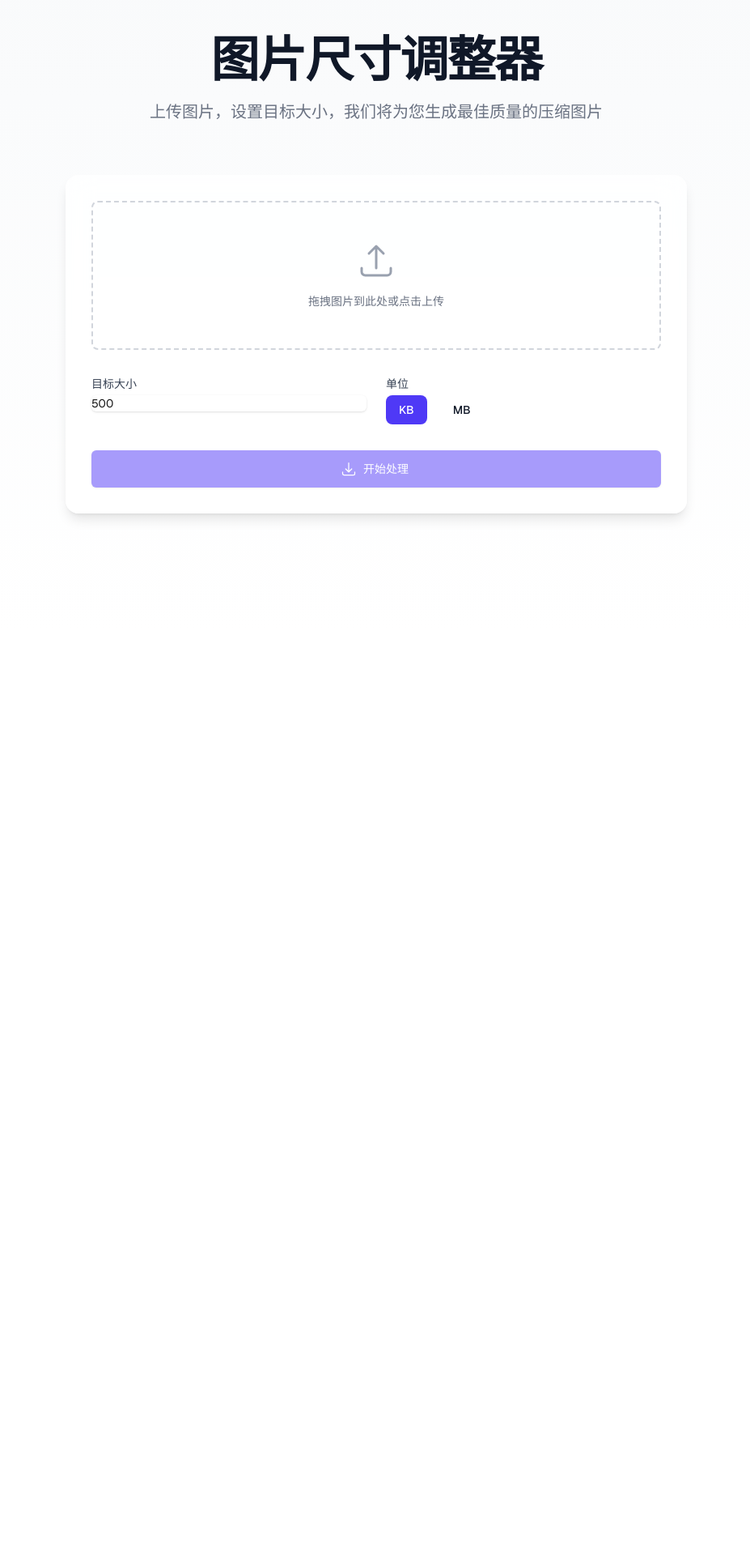
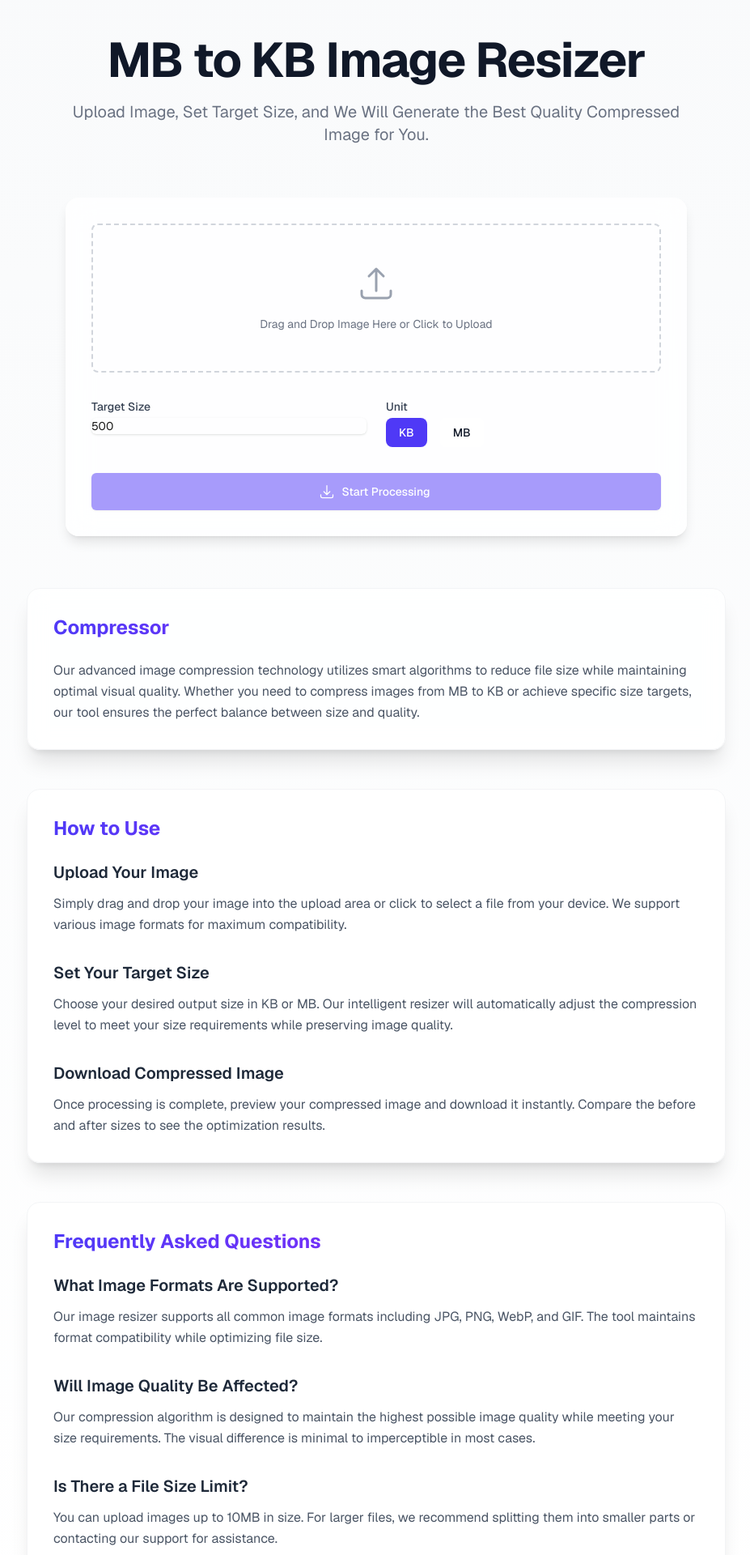
Before and after one commit to shijiu668/kbmb, a Next.js app: page / in a window 1280 px wide. Shown: the part 20-1940 px from the top of the page at 81% size, without its empty margins (175-1102 px from the left). Before the commit the page ends 800 px from the top, so only its background shows below. Built offline with nearby package versions, Linux system fonts and the light colour scheme.

Commit message:
第8次上传

```diff
--- a/src/app/layout.tsx
+++ b/src/app/layout.tsx
@@ -7,15 +7,15 @@ const geist = Geist({
 });
 
 export const metadata: Metadata = {
-  title: "图片尺寸调整器 - 在线图片压缩工具",
-  description: "一款专业的在线图片压缩工具，帮助您轻松调整图片大小，同时保持最佳图片质量。支持KB/MB单位选择，快速导出，操作简单。",
-  keywords: "图片压缩,图片大小调整,在线图片工具,图片优化,图片质量调整",
-  authors: [{ name: "图片尺寸调整器" }],
+  title: "MB to KB Image Resizer",
+  description: "Resize Images Online with Optimal Quality, Support KB/MB Units, Fast Export and Simple Operation",
+  keywords: "Image Resizer, MB to KB, Resize Images with Optimal Quality, Resize Image KB MB, Image Size Converter, Fast Image Resizing, Online Image Resizer Tool, Resize Images Quickly, Download Resized Images, Image Optimization Tool",
+  authors: [{ name: "MB to KB Image Resizer" }],
   viewport: "width=device-width, initial-scale=1",
   robots: "index, follow",
   openGraph: {
-    title: "图片尺寸调整器 - 在线图片压缩工具",
-    description: "一款专业的在线图片压缩工具，帮助您轻松调整图片大小，同时保持最佳图片质量。",
+    title: "MB to KB Image Resizer",
+    description: "Resize Images Online with Optimal Quality, Support KB/MB Units, Fast Export and Simple Operation",
     type: "website",
   },
 };
@@ -26,7 +26,7 @@ export default function RootLayout({
   children: React.ReactNode;
 }>) {
   return (
-    <html lang="zh-CN">
+    <html lang="en">
       <body className={geist.className}>{children}</body>
     </html>
   );
--- a/src/app/page.tsx
+++ b/src/app/page.tsx
@@ -125,10 +125,10 @@ export default function Home() {
       <div className="max-w-7xl mx-auto px-4 py-16 sm:px-6 lg:px-8">
         <div className="text-center">
           <h1 className="text-4xl font-bold tracking-tight text-gray-900 dark:text-white sm:text-5xl md:text-6xl">
-            图片尺寸调整器
+            MB to KB Image Resizer
           </h1>
           <p className="mt-3 max-w-md mx-auto text-base text-gray-500 dark:text-gray-400 sm:text-lg md:mt-5 md:text-xl md:max-w-3xl">
-            上传图片，设置目标大小，我们将为您生成最佳质量的压缩图片
+            Upload Image, Set Target Size, and We Will Generate the Best Quality Compressed Image for You.
           </p>
         </div>
 
@@ -152,7 +152,7 @@ export default function Home() {
               />
               <ArrowUpTrayIcon className="mx-auto h-12 w-12 text-gray-400" />
               <p className="mt-4 text-sm text-gray-500 dark:text-gray-400">
-                拖拽图片到此处或点击上传
+                Drag and Drop Image Here or Click to Upload
               </p>
             </div>
 
@@ -180,7 +180,7 @@ export default function Home() {
             <div className="mt-8 grid grid-cols-1 gap-6 sm:grid-cols-2">
               <div>
                 <label className="block text-sm font-medium text-gray-700 dark:text-gray-300">
-                  目标大小
+                  Target Size
                 </label>
                 <div className="mt-1">
                   <input
@@ -194,7 +194,7 @@ export default function Home() {
 
               <div>
                 <label className="block text-sm font-medium text-gray-700 dark:text-gray-300">
-                  单位
+                  Unit
                 </label>
                 <div className="mt-1">
                   <RadioGroup value={unit} onChange={setUnit} className="flex space-x-4">
@@ -231,7 +231,7 @@ export default function Home() {
                 ) : (
                   <>
                     <ArrowDownTrayIcon className="-ml-1 mr-2 h-5 w-5" aria-hidden="true" />
-                    开始处理
+                    Start Processing
                   </>
                 )}
               </button>
@@ -264,12 +264,57 @@ export default function Home() {
                   className="mt-4 inline-flex items-center px-4 py-2 border border-transparent text-sm font-medium rounded-md shadow-sm text-white bg-indigo-600 hover:bg-indigo-700 focus:outline-none focus:ring-2 focus:ring-offset-2 focus:ring-indigo-500"
                 >
                   <ArrowDownTrayIcon className="-ml-1 mr-2 h-5 w-5" aria-hidden="true" />
-                  下载图片
+                  Download Image
                 </a>
               </div>
             )}
           </div>
         </div>
+
+        <div className="mt-16 max-w-4xl mx-auto px-4">
+          <section className="mb-12 bg-white/80 dark:bg-gray-800/80 backdrop-blur-md rounded-2xl p-8 shadow-xl hover:shadow-2xl transition-shadow duration-300 border border-gray-100 dark:border-gray-700">
+            <h2 className="text-2xl font-bold bg-gradient-to-r from-indigo-600 to-purple-600 bg-clip-text text-transparent mb-6">Compressor</h2>
+            <p className="text-gray-600 dark:text-gray-400 leading-relaxed">
+              Our advanced image compression technology utilizes smart algorithms to reduce file size while maintaining optimal visual quality. Whether you need to compress images from MB to KB or achieve specific size targets, our tool ensures the perfect balance between size and quality.
+            </p>
+          </section>
+
+          <section className="mb-12 bg-white/80 dark:bg-gray-800/80 backdrop-blur-md rounded-2xl p-8 shadow-xl hover:shadow-2xl transition-shadow duration-300 border border-gray-100 dark:border-gray-700">
+            <h2 className="text-2xl font-bold bg-gradient-to-r from-indigo-600 to-purple-600 bg-clip-text text-transparent mb-6">How to Use</h2>
+            <div className="space-y-8">
+              <div className="group">
+                <h3 className="text-xl font-semibold text-gray-800 dark:text-gray-200 mb-3 group-hover:text-indigo-600 transition-colors">Upload Your Image</h3>
+                <p className="text-gray-600 dark:text-gray-400 leading-relaxed">Simply drag and drop your image into the upload area or click to select a file from your device. We support various image formats for maximum compatibility.</p>
+              </div>
+              <div className="group">
+                <h3 className="text-xl font-semibold text-gray-800 dark:text-gray-200 mb-3 group-hover:text-indigo-600 transition-colors">Set Your Target Size</h3>
+                <p className="text-gray-600 dark:text-gray-400 leading-relaxed">Choose your desired output size in KB or MB. Our intelligent resizer will automatically adjust the compression level to meet your size requirements while preserving image quality.</p>
+              </div>
+              <div className="group">
+                <h3 className="text-xl font-semibold text-gray-800 dark:text-gray-200 mb-3 group-hover:text-indigo-600 transition-colors">Download Compressed Image</h3>
+                <p className="text-gray-600 dark:text-gray-400 leading-relaxed">Once processing is complete, preview your compressed image and download it instantly. Compare the before and after sizes to see the optimization results.</p>
+              </div>
+            </div>
+          </section>
+
+          <section className="mb-12 bg-white/80 dark:bg-gray-800/80 backdrop-blur-md rounded-2xl p-8 shadow-xl hover:shadow-2xl transition-shadow duration-300 border border-gray-100 dark:border-gray-700">
+            <h2 className="text-2xl font-bold bg-gradient-to-r from-indigo-600 to-purple-600 bg-clip-text text-transparent mb-6">Frequently Asked Questions</h2>
+            <div className="space-y-8">
+              <div className="group">
+                <h3 className="text-xl font-semibold text-gray-800 dark:text-gray-200 mb-3 group-hover:text-indigo-600 transition-colors">What Image Formats Are Supported?</h3>
+                <p className="text-gray-600 dark:text-gray-400 leading-relaxed">Our image resizer supports all common image formats including JPG, PNG, WebP, and GIF. The tool maintains format compatibility while optimizing file size.</p>
+              </div>
+              <div className="group">
+                <h3 className="text-xl font-semibold text-gray-800 dark:text-gray-200 mb-3 group-hover:text-indigo-600 transition-colors">Will Image Quality Be Affected?</h3>
+                <p className="text-gray-600 dark:text-gray-400 leading-relaxed">Our compression algorithm is designed to maintain the highest possible image quality while meeting your size requirements. The visual difference is minimal to imperceptible in most cases.</p>
+              </div>
+              <div className="group">
+                <h3 className="text-xl font-semibold text-gray-800 dark:text-gray-200 mb-3 group-hover:text-indigo-600 transition-colors">Is There a File Size Limit?</h3>
+                <p className="text-gray-600 dark:text-gray-400 leading-relaxed">You can upload images up to 10MB in size. For larger files, we recommend splitting them into smaller parts or contacting our support for assistance.</p>
+              </div>
+            </div>
+          </section>
+        </div>
       </div>
     </main>
   );
```
